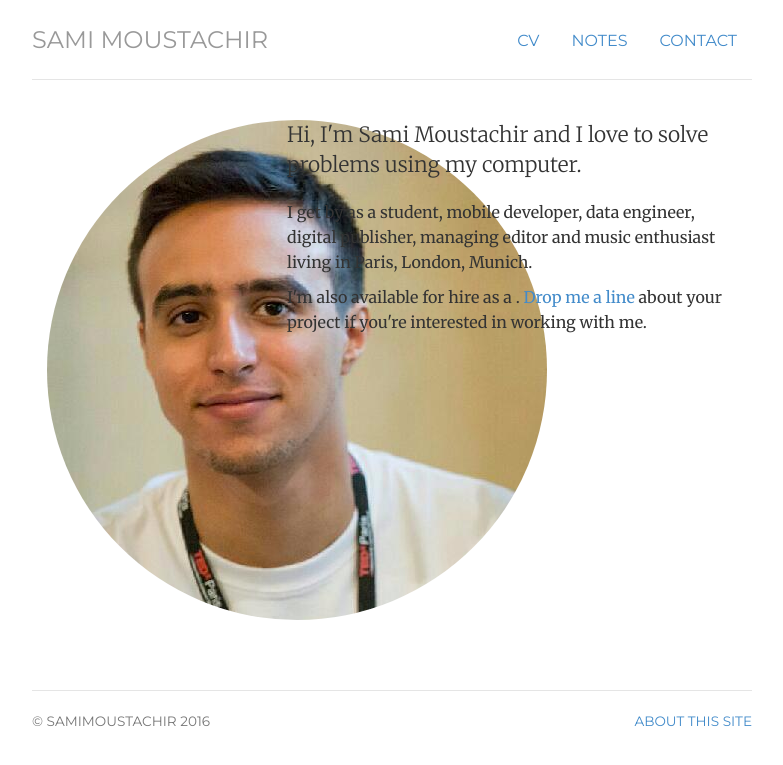
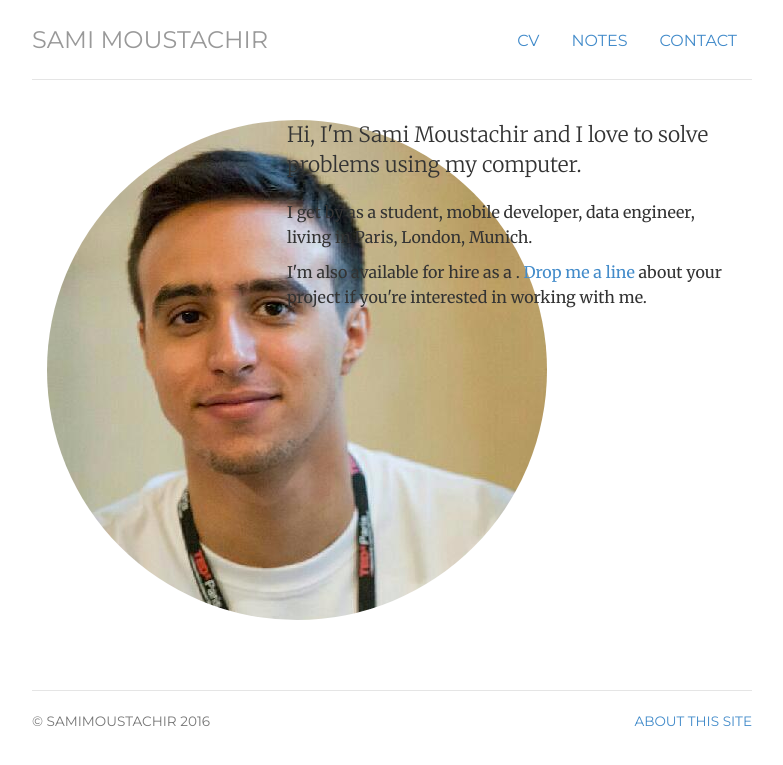
Before and after one commit to sammous/sammous.github.io, a Jekyll site: the page built from index.html, in a window 1280 px wide. Shown: the top 765 px of the page, without its empty margins (248-1031 px from the left). Built offline with Jekyll 4.4.1, drawn with Linux system fonts in a browser that asks for light colours.

Commit message:
description

```diff
--- a/index.html
+++ b/index.html
@@ -13,7 +13,7 @@ description: Sami Moustachir
 	</div>
 	<div itemscope itemtype="http://data-vocabulary.org/Person" class="col-sm-8">
 	<p class="lead">Hi, I'm <span itemprop="name">Sami Moustachir</span> and I love to solve problems using my computer.</p>
-	<p>I get by as a <span itemprop="title">student</span>, <span itemprop="title">mobile developer</span>, <span itemprop="title">data engineer</span>, <span itemprop="title">digital publisher</span>, <span itemprop="title">managing editor</span> and music enthusiast living in <span itemprop="address" itemscope
+	<p>I get by as a <span itemprop="title">student</span>, <span itemprop="title">mobile developer</span>, <span itemprop="title">data engineer</span>, living in <span itemprop="address" itemscope
     itemtype="http://data-vocabulary.org/Address"> <span itemprop="locality">Paris, London, Munich</span>.</p>
 
 	<p>I'm also available for hire as a <span itemprop="title"></span>. <a href="contact">Drop me a line</a> about your project if you're interested in working with me.</p>
```
